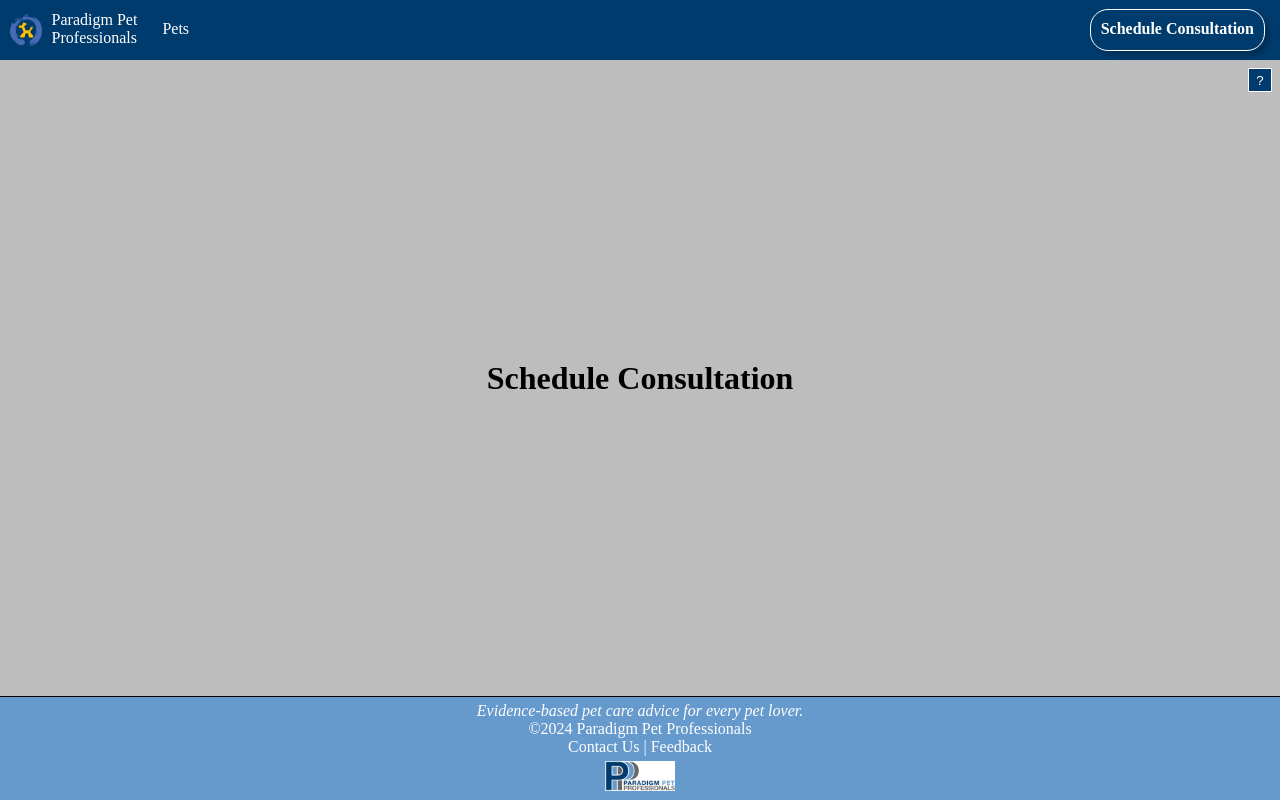
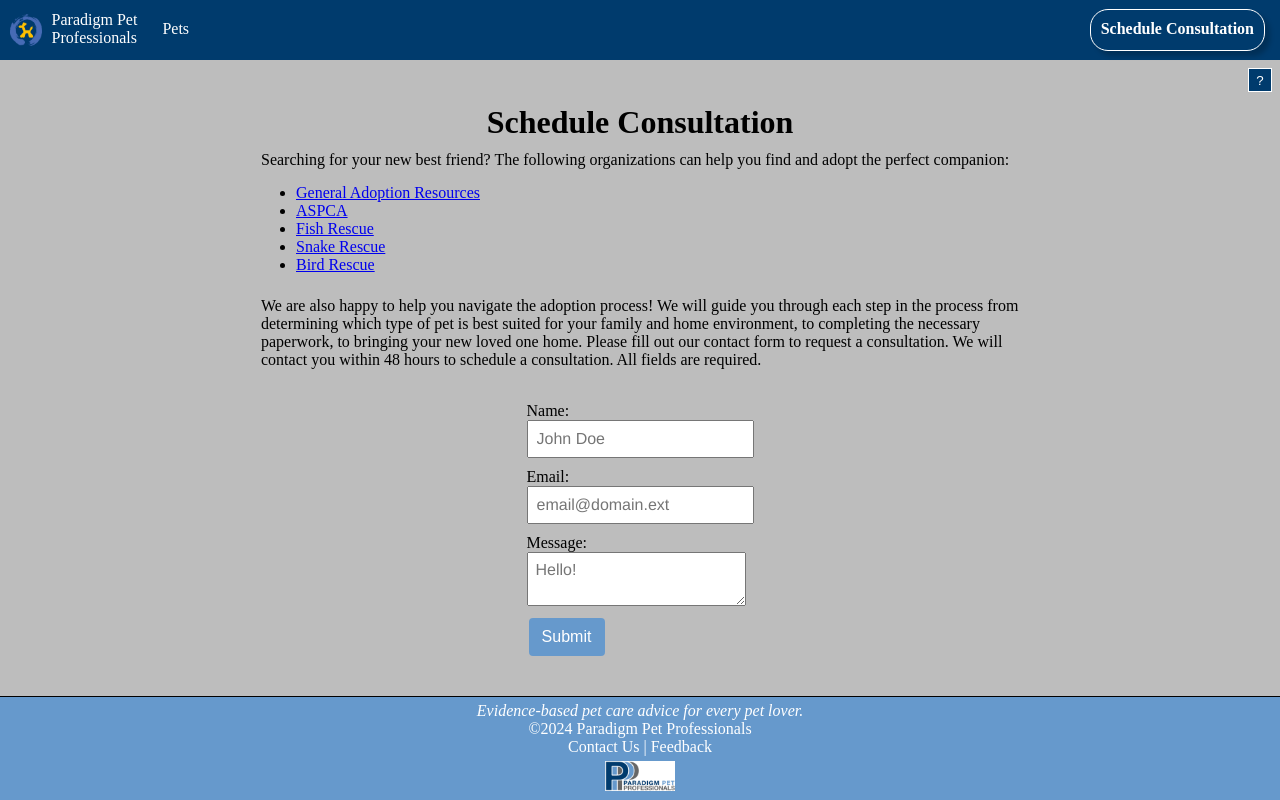
Before and after one commit to SylvanSerenity/PPP-Prototype, a SvelteKit app: page /schedule-consultation in a window 1280 px wide. Built offline with nearby package versions, Linux system fonts and the light colour scheme.

Commit message:
Added contact form and pages

```diff
--- a/src/routes/+error.svelte
+++ b/src/routes/+error.svelte
@@ -3,6 +3,10 @@
 	import Nav from '../Nav.svelte';
 	import Footer from '../Footer.svelte';
 </script>
+
+<svelte:head>
+	<title>Error</title>
+</svelte:head>
 
 <Nav />
 
--- a/src/routes/+page.svelte
+++ b/src/routes/+page.svelte
@@ -10,6 +10,10 @@
 		{src: '/slideshow/consultation.png', text: 'Looking for your new best friend? We are happy to help you navigate the adoption process!'}
 	];
 </script>
+
+<svelte:head>
+	<title>Paradigm Pet Professionals</title>
+</svelte:head>
 
 <Nav />
 
--- /dev/null
+++ b/src/routes/contact/ContactForm.svelte
@@ -0,0 +1,132 @@
+<script lang="ts">
+	let name = '';
+	let email = '';
+	let message = '';
+	let errors = {
+		name: '',
+		email: '',
+		message: ''
+	}
+	const emailPattern = /^[a-z0-9\.]+@[a-z0-9]+\.[a-z]+$/;
+
+	function validateForm() {
+		errors = {
+			name: '',
+			email: '',
+			message: ''
+		};
+
+		if (name.trim() === '') {
+			errors.name = '* Name is required.';
+		}
+
+		if (email.trim() === '') {
+			errors.email = '* Email is required.';
+		} else if (!emailPattern.test(email.toLocaleLowerCase())) {
+			errors.email = '* Email must be valid.';
+		}
+
+		if (message.trim() === '') {
+			errors.message = '* Message is required.';
+		}
+	}
+
+	function handleSubmit(event: SubmitEvent) {
+		validateForm();
+		if (!errors.name && !errors.email && !errors.message) {
+			const formData = new CustomEvent('submit', {
+			detail: {
+				name,
+				email,
+				message
+			}
+			});
+			dispatchEvent(formData);
+
+			// Reset fields after submitting
+			name = '';
+			email = '';
+			message = '';
+			alert('Sent!');
+		}
+		event.preventDefault();
+	};
+</script>
+
+<style>
+	.form-container {
+		width: 100%;
+
+		display: flex;
+		align-items: center;
+		justify-content: center;
+	}
+
+	form {
+		max-width: 100%;
+
+		display: flex;
+		flex-direction: column;
+	}
+
+	label {
+		display: flex;
+		flex-direction: column;
+		align-items: flex-start;
+	}
+
+	input, textarea {
+		margin-bottom: 10px;
+		padding: 8px;
+
+		font-size: 1em;
+		font-family: 'Franklin Gothic Medium', 'Arial Narrow', Arial, sans-serif;
+	}
+	textarea {
+		max-width: 100%;
+		max-height: 300px;
+	}
+
+	button {
+		padding: 10px;
+		width: 80px;
+		font-size: 1em;
+
+		cursor: pointer;
+		background-color: #6699cc;
+		border: 2px solid #bdbdbd;
+		border-radius: 6px;
+		color: white;
+		transition: transform 0.3s ease;
+	}
+	button:hover {
+		transform: scale(1.05);
+	}
+
+	.error {
+		text-align: right;
+
+		color: red;
+	}
+</style>
+
+<div class="form-container">
+	<form onsubmit={handleSubmit}>
+		<label>
+			Name:
+			<input type="text" placeholder="John Doe" bind:value={name}  oninput={validateForm} required />
+			<span class="error">{errors.name}</span>
+		</label>
+		<label>
+			Email:
+			<input type="email" placeholder="email@domain.ext" bind:value={email} oninput={validateForm} required />
+			<span class="error">{errors.email}</span>
+		</label>
+		<label>
+			Message:
+			<textarea placeholder="Hello!" bind:value={message} oninput={validateForm} required></textarea>
+			<span class="error">{errors.message}</span>
+		</label>
+		<button type="submit">Submit</button>
+	</form>
+</div>
--- a/src/routes/pets/cats/+page.svelte
+++ b/src/routes/pets/cats/+page.svelte
@@ -2,6 +2,10 @@
 	import Nav from '../../../Nav.svelte';
 	import Footer from '../../../Footer.svelte';
 </script>
+
+<svelte:head>
+	<title>Cats</title>
+</svelte:head>
 
 <Nav />
 
--- a/src/routes/pets/dogs/+page.svelte
+++ b/src/routes/pets/dogs/+page.svelte
@@ -2,6 +2,10 @@
 	import Nav from '../../../Nav.svelte';
 	import Footer from '../../../Footer.svelte';
 </script>
+
+<svelte:head>
+	<title>Dogs</title>
+</svelte:head>
 
 <Nav />
 
--- a/src/routes/pets/small-animals/+page.svelte
+++ b/src/routes/pets/small-animals/+page.svelte
@@ -2,6 +2,10 @@
 	import Nav from '../../../Nav.svelte';
 	import Footer from '../../../Footer.svelte';
 </script>
+
+<svelte:head>
+	<title>Small Animals</title>
+</svelte:head>
 
 <Nav />
 
--- a/src/routes/schedule-consultation/+page.svelte
+++ b/src/routes/schedule-consultation/+page.svelte
@@ -1,12 +1,38 @@
 <script>
 	import Nav from '../../Nav.svelte';
+	import ConsultForm from './ConsultForm.svelte';
 	import Footer from '../../Footer.svelte';
 </script>
+
+<svelte:head>
+	<title>Schedule Consultation</title>
+</svelte:head>
 
 <Nav />
 
 <main>
-	<h1>Schedule Consultation</h1>
+	<div class="content">
+		<h1>Schedule Consultation</h1>
+		<p>
+			Searching for your new best friend? The following organizations can help you find and adopt the perfect companion:
+		</p>
+		<ul>
+			<li><a href="https://home-home.org/" target="_blank">General Adoption Resources</a></li>
+			<li><a href="https://www.aspca.org/ " target="_blank">ASPCA</a></li>
+			<li><a href="https://www.sterlingshelter.org/humane-society/koi-fish-rescue/" target="_blank">Fish Rescue</a></li>
+			<li><a href="https://savethesnakes.org/snakerescuecall/" target="_blank">Snake Rescue</a></li>
+			<li><a href="https://ftlob.rescuegroups.org/" target="_blank">Bird Rescue</a></li>
+		</ul>
+		<br>
+		<p>
+			We are also happy to help you navigate the adoption process! We will guide you through each step in the process from
+			determining which type of pet is best suited for your family and home environment, to completing the necessary paperwork,
+			to bringing your new loved one home. Please fill out our contact form to request a consultation. We will contact you
+			within 48 hours to schedule a consultation. All fields are required.
+		</p>
+		<br>
+		<ConsultForm />
+	</div>
 </main>
 
 <Footer />
--- /dev/null
+++ b/src/routes/schedule-consultation/ConsultForm.svelte
@@ -0,0 +1,143 @@
+<script lang="ts">
+	let name = '';
+	let email = '';
+	let message = '';
+	let errors = {
+		name: '',
+		email: '',
+		phone: '',
+		message: ''
+	}
+	const emailPattern = /^[a-z0-9\.]+@[a-z0-9]+\.[a-z]+$/;
+
+	function validateName() {
+		errors.name = '';
+
+		if (name.trim() === '') {
+			errors.name = '* Name is required.';
+		}
+	}
+
+	function validateEmail() {
+		errors.email = '';
+
+		if (email.trim() === '') {
+			errors.email = '* Email is required.';
+		} else if (!emailPattern.test(email.toLocaleLowerCase())) {
+			errors.email = '* Email must be valid.';
+		}
+	}
+
+	function validateMessage() {
+		errors.message = '';
+
+		if (message.trim() === '') {
+			errors.message = '* Message is required.';
+		}
+	}
+
+	function validateForm() {
+		validateName();
+		validateEmail();
+		validateMessage();
+	}
+
+	function handleSubmit(event: SubmitEvent) {
+		validateForm();
+		if (!errors.name && !errors.email && !errors.message) {
+			const formData = new CustomEvent('submit', {
+			detail: {
+				name,
+				email,
+				message
+			}
+			});
+			dispatchEvent(formData);
+
+			// Reset fields after submitting
+			name = '';
+			email = '';
+			message = '';
+			alert('Sent!');
+		}
+		event.preventDefault();
+	};
+</script>
+
+<style>
+	.form-container {
+		width: 100%;
+
+		display: flex;
+		align-items: center;
+		justify-content: center;
+	}
+
+	form {
+		max-width: 100%;
+
+		display: flex;
+		flex-direction: column;
+	}
+
+	label {
+		display: flex;
+		flex-direction: column;
+		align-items: flex-start;
+	}
+
+	input, textarea {
+		margin-bottom: 10px;
+		padding: 8px;
+
+		font-size: 1em;
+		font-family: 'Franklin Gothic Medium', 'Arial Narrow', Arial, sans-serif;
+	}
+	textarea {
+		max-width: 100%;
+		max-height: 300px;
+	}
+
+	button {
+		padding: 10px;
+		width: 80px;
+		font-size: 1em;
+
+		cursor: pointer;
+		background-color: #6699cc;
+		border: 2px solid #bdbdbd;
+		border-radius: 6px;
+		color: white;
+		transition: transform 0.3s ease;
+	}
+	button:hover {
+		transform: scale(1.05);
+	}
+
+	.error {
+		text-align: right;
+
+		color: red;
+	}
+</style>
+
+<div class="form-container">
+	<form onsubmit={handleSubmit}>
+		<label>
+			Name:
+			<input type="text" placeholder="John Doe" bind:value={name}  oninput={validateName} required />
+			<span class="error">{errors.name}</span>
+		</label>
+		<label>
+			Email:
+			<input type="email" placeholder="email@domain.ext" bind:value={email} oninput={validateEmail} required />
+			<span class="error">{errors.email}</span>
+		</label>
+		<label>
+			Message:
+			<textarea placeholder="Hello!" bind:value={message} oninput={validateMessage} required></textarea>
+			<span class="error">{errors.message}</span>
+		</label>
+		<button type="submit">Submit</button>
+	</form>
+</div>
```
Also changed, not shown: src/routes/contact/+page.svelte (+14 -1 lines), src/routes/contact/feedback/+page.svelte (+15 -1 lines).
